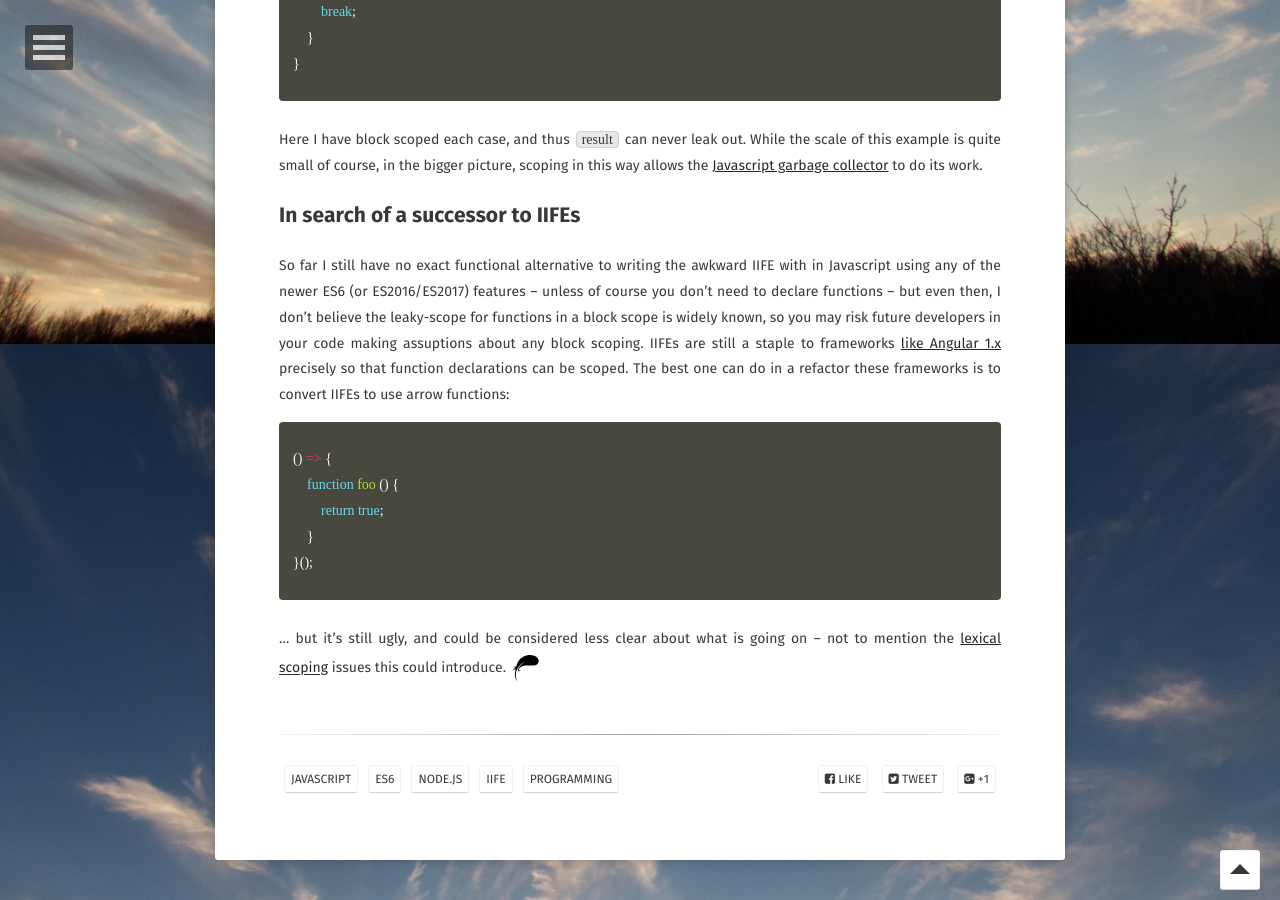
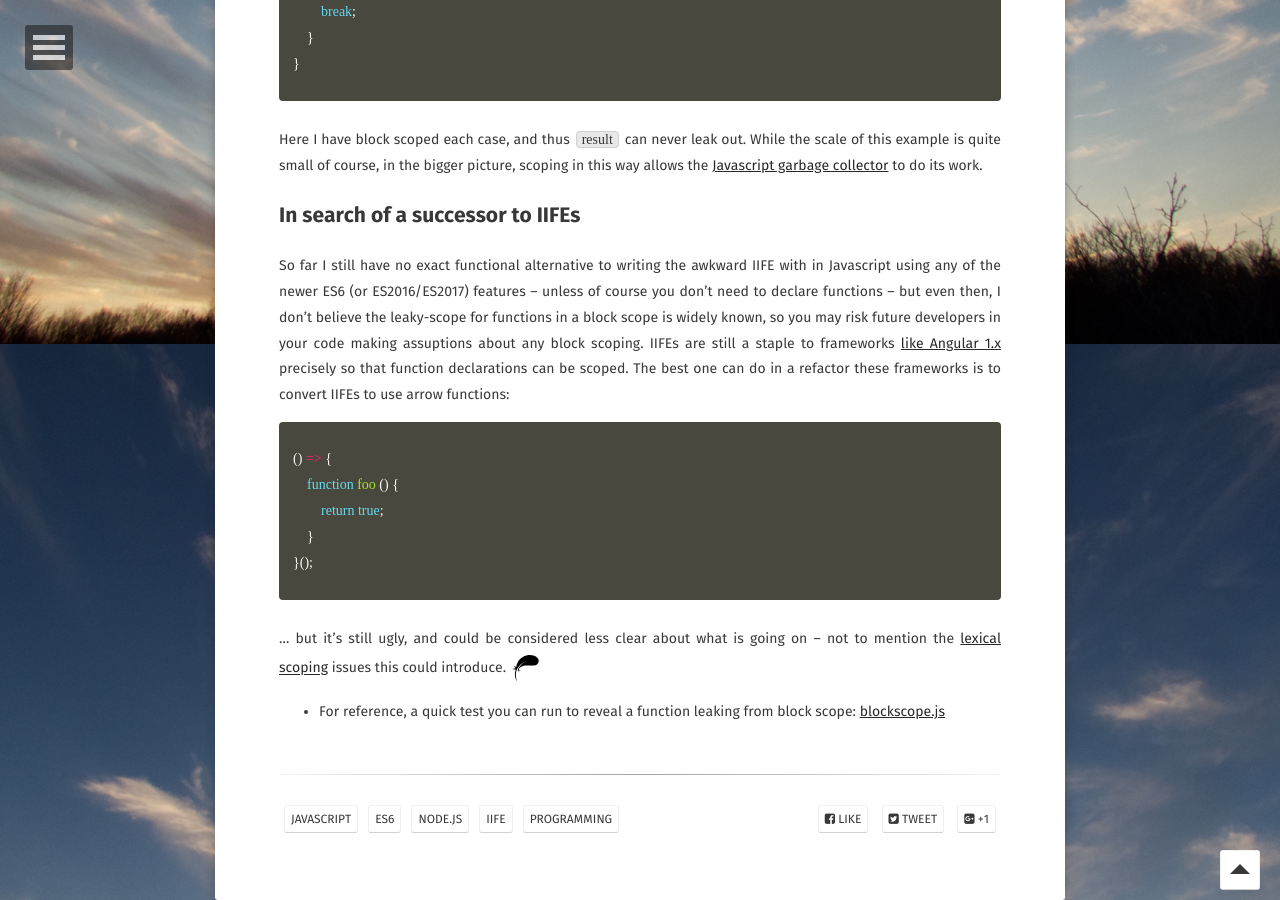
Before and after one commit to rgeraldporter/rgeraldporter.github.io, a Jekyll site: the page built from _posts/2017-02-22-block-scope-is-not-an-iife.md, in a window 1280 px wide and 900 px high, scrolled down 3496 px. Built offline with Jekyll 4.4.1, drawn with Linux system fonts in a browser that asks for light colours; some web fonts are replaced; some of the changed text lies outside the part shown.

```diff
--- a/_posts/2017-02-22-block-scope-is-not-an-iife.md
+++ b/_posts/2017-02-22-block-scope-is-not-an-iife.md
@@ -1,8 +1,8 @@
 ---
 layout: post
 title:  "Beware: Using Javascript's Block Scope as an IIFE can be... Iffy"
-date:   2017-02-22
-excerpt: "Many assume this ES6 feature is equivalent to an IIFE, but it can be quite leaky"
+date:   2017-02-24
+excerpt: "Many assume this ES6 feature is equivalent to an IIFE, but it can be quite leaky if you're not careful"
 tag:
 - Javascript
 - ES6
@@ -130,3 +130,5 @@
 {% endhighlight %}
 
 ... but it's still ugly, and could be considered less clear about what is going on -- not to mention the [lexical scoping](https://toddmotto.com/es6-arrow-functions-syntaxes-and-lexical-scoping/){:target="_blank"} issues this could introduce.<img src="http://robporter.ca/assets/img/feather-7.svg" style="width:33px;height:33px;display:inline;padding-left:6px" />
+
+* For reference, a quick test you can run to reveal a function leaking from block scope: [blockscope.js](https://gist.github.com/rgeraldporter/3f94db1d0b5515789c9675cb659b7cc3){:target="_blank"}
```
Also changed, not shown: 1 other file.
